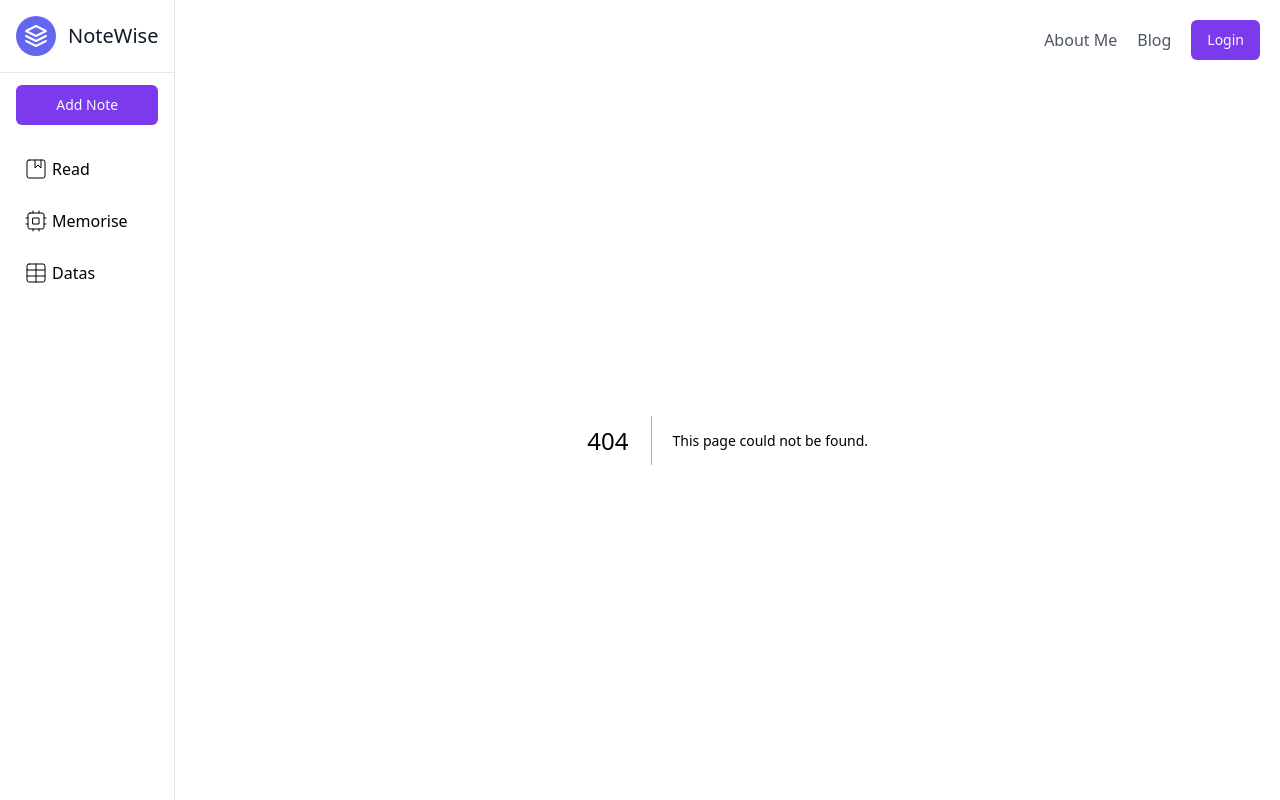
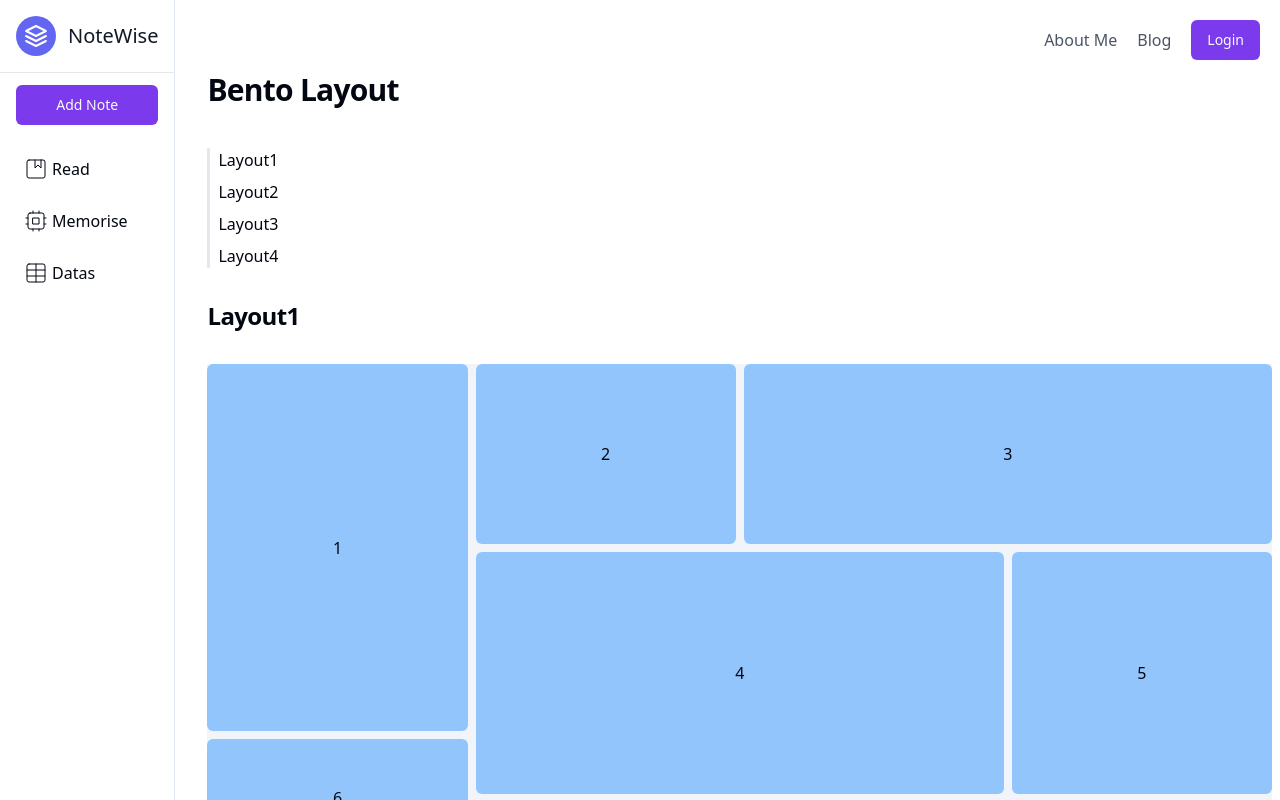
Before and after one commit to RunnningDogg/gallery, a Next.js app: page /bento in a window 1280 px wide. Before the commit this address had no page. Built offline with nearby package versions, Linux system fonts and the light colour scheme.

Commit message:
feature: page

```diff
--- a/src/app/about/page.tsx
+++ b/src/app/about/page.tsx
@@ -1,6 +1,7 @@
 "use client";
 import React from "react";
 import { motion } from "framer-motion";
+import toast, { Toaster } from "react-hot-toast";
 type Props = {};
 
 const skills = [
@@ -33,7 +34,7 @@ const fadeInAnimationVariants = {
 
 export default function AboutPage({}: Props) {
   return (
-    <div className="flex  flex-col items-center space-y-6">
+    <div className="mx-auto  flex max-w-[1200px] flex-col items-center space-y-6">
       <h2 className="scroll-m-20 border-b pb-2 text-3xl font-semibold tracking-tight first:mt-0">
         About Me
       </h2>
--- /dev/null
+++ b/src/app/bento/page.tsx
@@ -0,0 +1,187 @@
+"use client";
+import { cn } from "@/lib/utils";
+import React, { ReactNode } from "react";
+
+type Props = {};
+
+const handleAnchorClick = (
+  to: string,
+  e: React.MouseEvent<HTMLAnchorElement, MouseEvent>,
+) => {
+  e.preventDefault();
+  const targetElement = document.getElementById(to);
+
+  if (targetElement) {
+    targetElement.scrollIntoView({ behavior: "smooth", block: "start" });
+  }
+};
+
+const SmoothScrollLink = ({
+  to,
+  children,
+  className,
+}: {
+  to: string;
+  children: ReactNode;
+  className?: string;
+}) => {
+  const handleClick = (e: React.MouseEvent<HTMLAnchorElement, MouseEvent>) => {
+    e.preventDefault();
+    const targetElement = document.getElementById(to);
+
+    if (targetElement) {
+      targetElement.scrollIntoView({ behavior: "smooth", block: "start" });
+    }
+  };
+
+  return (
+    <a
+      href={`#${to}`}
+      onClick={handleClick}
+      className={cn(
+        "transition-colors duration-200 hover:text-violet-500",
+        className,
+      )}
+    >
+      {children}
+    </a>
+  );
+};
+
+export default function Bento({}: Props) {
+  return (
+    <div className="ml-6 max-w-[1200px] space-y-8 px-2 py-8">
+      <h2 className="pb-2 text-3xl font-semibold tracking-tight">
+        Bento Layout
+      </h2>
+
+      <nav>
+        <ul className="flex flex-col gap-2 border-l-[3px] pl-2">
+          <li>
+            <SmoothScrollLink to="section1">Layout1</SmoothScrollLink>
+          </li>
+          <li>
+            <SmoothScrollLink to="section2">Layout2</SmoothScrollLink>
+          </li>
+          <li>
+            <SmoothScrollLink to="section3">Layout3</SmoothScrollLink>
+          </li>
+          <li>
+            <SmoothScrollLink to="section4">Layout4</SmoothScrollLink>
+          </li>
+        </ul>
+      </nav>
+
+      <h3
+        className="group relative  text-2xl font-semibold tracking-tight"
+        id="section1"
+      >
+        Layout1
+        <a
+          href="#section1"
+          className="header-anchor absolute left-0 ml-[-0.87em] text-violet-400 opacity-0 transition-opacity duration-200 before:content-['#'] group-hover:opacity-100"
+          onClick={(e) => handleAnchorClick("section1", e)}
+        ></a>
+      </h3>
+
+      <div className="grid-rows-8 grid min-h-[500px] grid-cols-8 gap-2 bg-slate-100">
+        <div className="col-span-2 row-span-6 flex items-center justify-center rounded-md bg-blue-300">
+          1
+        </div>
+        <div className="col-span-2 row-span-3 flex items-center justify-center rounded-md bg-blue-300">
+          2
+        </div>
+        <div className="col-span-4 row-span-3 flex items-center justify-center rounded-md bg-blue-300">
+          3
+        </div>
+        <div className="col-span-4 row-span-4 flex items-center justify-center rounded-md bg-blue-300">
+          4
+        </div>
+        <div className="col-span-2 row-span-4 flex items-center justify-center rounded-md bg-blue-300">
+          5
+        </div>
+        <div className="col-span-2 row-span-2 flex items-center justify-center rounded-md bg-blue-300">
+          6
+        </div>
+        <div className="col-span-2 row-span-1 flex items-center justify-center rounded-md bg-blue-300">
+          7
+        </div>
+        <div className="col-span-2 row-span-1 flex items-center justify-center rounded-md bg-blue-300">
+          8
+        </div>
+        <div className="col-span-2 row-span-2 flex items-center justify-center rounded-md bg-blue-300">
+          9
+        </div>
+      </div>
+
+      <h3
+        className="group relative  text-2xl font-semibold tracking-tight"
+        id="section2"
+      >
+        Layout2
+        <a
+          href="#section2"
+          className="header-anchor absolute left-0 ml-[-0.87em] text-violet-400 opacity-0 transition-opacity duration-200 before:content-['#'] group-hover:opacity-100"
+          onClick={(e) => handleAnchorClick("section2", e)}
+        ></a>
+      </h3>
+
+      <div className=" grid-rows-8 grid min-h-[500px] grid-flow-row-dense  grid-cols-8 gap-2 bg-slate-100">
+        <div className="col-span-4 row-span-6 flex items-center justify-center rounded-md bg-blue-300">
+          1
+        </div>
+        <div className="col-span-2 row-span-6 flex items-center justify-center rounded-md bg-blue-300">
+          2
+        </div>
+        <div className="col-span-2 row-span-4 flex items-center justify-center rounded-md bg-blue-300">
+          3
+        </div>
+        <div className="col-span-2 row-span-4 flex items-center justify-center rounded-md bg-blue-300">
+          4
+        </div>
+        <div className="col-span-2 row-span-2 flex items-center justify-center rounded-md bg-blue-300">
+          5
+        </div>
+        <div className="col-span-2 row-span-2 flex items-center justify-center rounded-md bg-blue-300">
+          6
+        </div>
+        <div className="col-span-2 row-span-2 flex items-center justify-center rounded-md bg-blue-300">
+          7
+        </div>
+      </div>
+
+      <h3
+        className="group relative  text-2xl font-semibold tracking-tight"
+        id="section3"
+      >
+        Layout3
+        <a
+          href="#section3"
+          className="header-anchor absolute left-0 ml-[-0.87em] text-violet-400 opacity-0 transition-opacity duration-200 before:content-['#'] group-hover:opacity-100"
+          onClick={(e) => handleAnchorClick("section3", e)}
+        ></a>
+      </h3>
+
+      <div className="grid-rows-8 grid min-h-[500px] grid-cols-8 gap-2 bg-slate-100">
+        <div className="col-span-6 row-span-6 flex items-center justify-center rounded-md bg-blue-300"></div>
+        <div className="col-span-2 row-span-6 flex items-center justify-center rounded-md bg-blue-300"></div>
+        <div className="col-span-2 row-span-2 flex items-center justify-center rounded-md bg-blue-300"></div>
+        <div className="col-span-4 row-span-2 flex items-center justify-center rounded-md bg-blue-300"></div>
+        <div className="col-span-2 row-span-2 flex items-center justify-center rounded-md bg-blue-300"></div>
+      </div>
+
+      <h3
+        className="group relative text-2xl font-semibold tracking-tight"
+        id="section4"
+      >
+        Block
+        <a
+          href="#section4"
+          className="header-anchor absolute left-0 ml-[-0.87em] text-violet-400 opacity-0 transition-opacity duration-200 before:content-['#'] group-hover:opacity-100"
+          onClick={(e) => handleAnchorClick("section4", e)}
+        ></a>
+      </h3>
+      <div className="min-h-[600px] bg-slate-100"></div>
+    </div>
+  );
+}
--- a/tailwind.config.ts
+++ b/tailwind.config.ts
@@ -70,6 +70,9 @@ module.exports = {
         "accordion-down": "accordion-down 0.2s ease-out",
         "accordion-up": "accordion-up 0.2s ease-out",
       },
+      gridTemplateRows: {
+        "8": "repeat(8, minmax(0, 1fr))",
+      },
     },
   },
   plugins: [require("tailwindcss-animate"), require("@tailwindcss/typography")],
```
Also changed, not shown: 1 other file (tests, documents, lock files or other folders).
